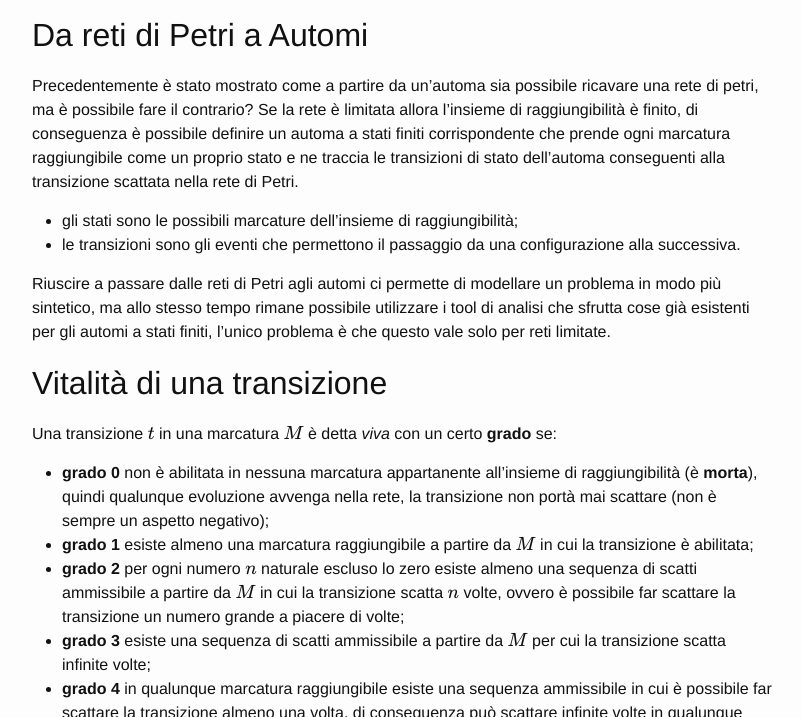
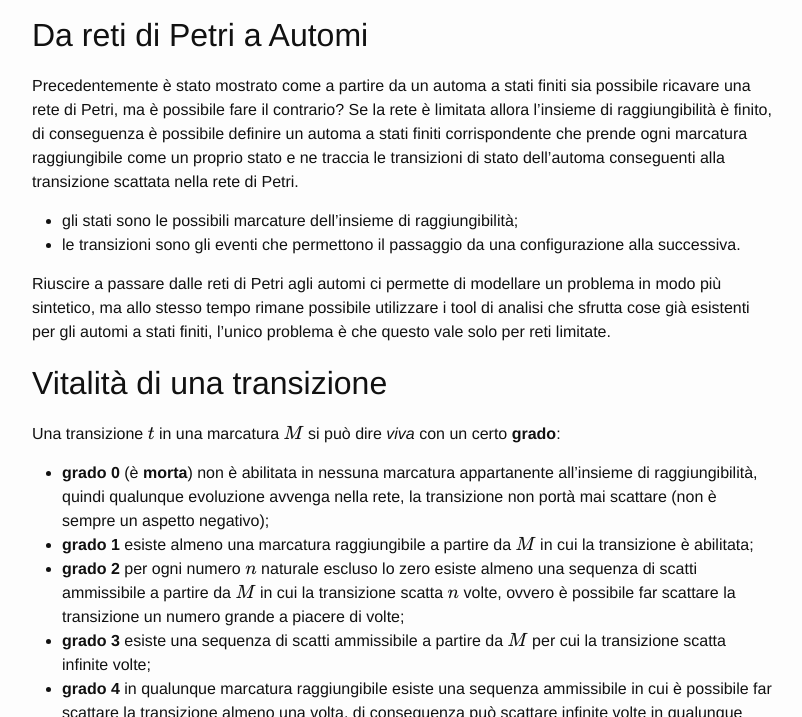
Before and after one commit to MarcoBuster/sweng, a Jekyll site: the page built from _posts/2022-12-14-reti-petri.md, in a window 1280 px wide and 900 px high, scrolled down 11218 px, cut to the strip 183-900 px from the top of the window. Shown: the whole strip, without its empty margins (238-1040 px from the left). Built offline with Jekyll 4.4.1, drawn with Linux system fonts in a browser that asks for light colours; formulas are drawn with MathJax 3; the table of contents is made by our own code.

Commit message:
minor fixes

```diff
--- a/_posts/2022-12-14-reti-petri.md
+++ b/_posts/2022-12-14-reti-petri.md
@@ -290,11 +290,10 @@ Se ciò non si verifica esiste almeno un posto in cui è possibile aumentare ten
 
 {% responsive_image path: 'assets/14_esempio-rete-illimitata.png' %}
 
-<!--MY-->
 
 ## Da reti di Petri a Automi
 
-Precedentemente è stato mostrato come a partire da un'automa sia possibile ricavare una rete di petri, ma è possibile fare il contrario?
+Precedentemente è stato mostrato come a partire da un automa a stati finiti sia possibile ricavare una rete di Petri, ma è possibile fare il contrario?
 Se la rete è limitata allora l'insieme di raggiungibilità è finito, di conseguenza è possibile definire un automa a stati finiti corrispondente che prende ogni marcatura raggiungibile come un proprio stato e ne traccia le transizioni di stato dell'automa conseguenti alla transizione scattata nella rete di Petri.
 
 - gli stati sono le possibili marcature dell'insieme di raggiungibilità;
@@ -302,10 +301,12 @@ Se la rete è limitata allora l'insieme di raggiungibilità è finito, di conseg
 
 Riuscire a passare dalle reti di Petri agli automi ci permette di modellare un problema in modo più sintetico, ma allo stesso tempo rimane possibile utilizzare i tool di analisi che sfrutta cose già esistenti per gli automi a stati finiti, l'unico problema è che questo vale solo per reti limitate.
 
+<!--MY-->
+
 ## Vitalità di una transizione
 
-Una transizione $$t$$ in una marcatura $$M$$ è detta _viva_ con un certo __grado__ se:
-- __grado 0__ non è abilitata in nessuna marcatura appartanente all'insieme di raggiungibilità (è __morta__), quindi qualunque evoluzione avvenga nella rete, la transizione non portà mai scattare (non è sempre un aspetto negativo);
+Una transizione $$t$$ in una marcatura $$M$$ si può dire _viva_ con un certo __grado__:
+- __grado 0__ (è __morta__) non è abilitata in nessuna marcatura appartanente all'insieme di raggiungibilità, quindi qualunque evoluzione avvenga nella rete, la transizione non portà mai scattare (non è sempre un aspetto negativo);
 - __grado 1__ esiste almeno una marcatura raggiungibile a partire da $$M$$ in cui la transizione è abilitata;
 - __grado 2__ per ogni numero $$n$$ naturale escluso lo zero esiste almeno una sequenza di scatti ammissibile a partire da $$M$$ in cui la transizione scatta $$n$$ volte, ovvero è possibile far scattare la transizione un numero grande a piacere di volte; <!-- differenza tra 2 e 3 da chiarire meglio, si capisce meglio dal'esempio sotto l'immagine -->
 - __grado 3__ esiste una sequenza di scatti ammissibile a partire da $$M$$ per cui la transizione scatta infinite volte;
```
